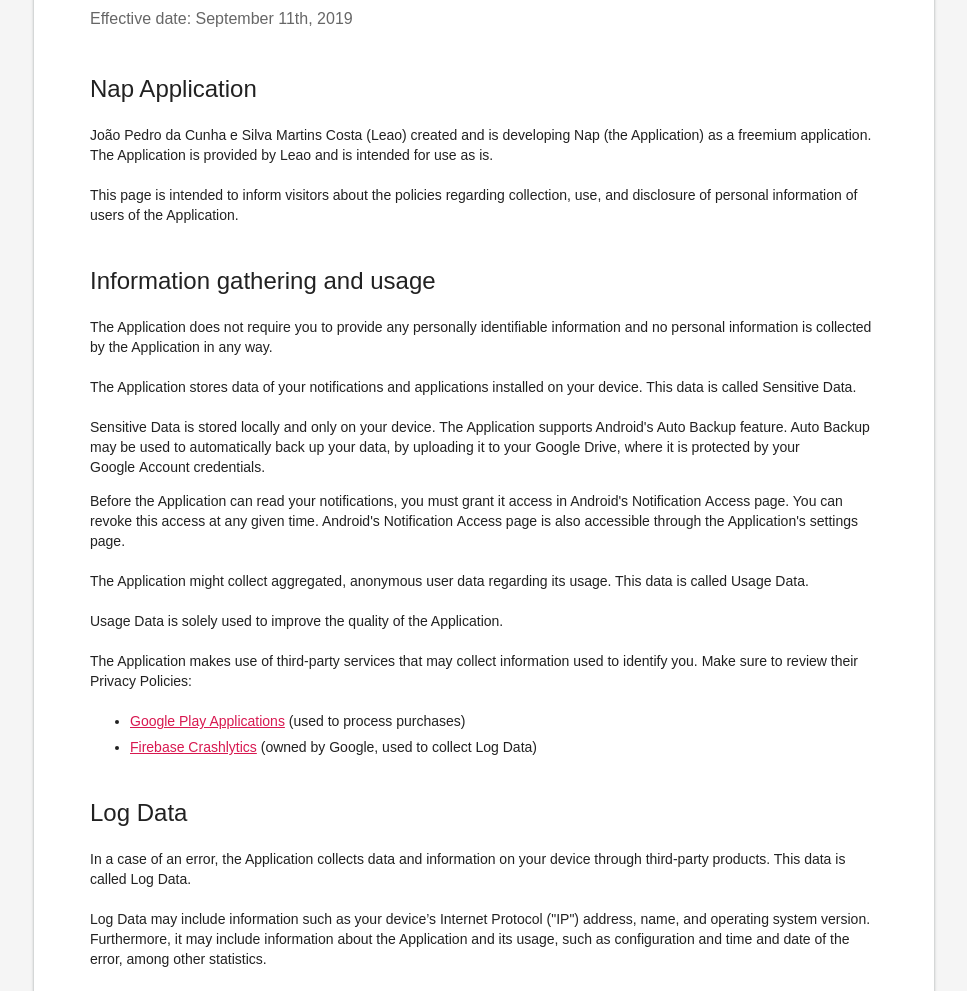
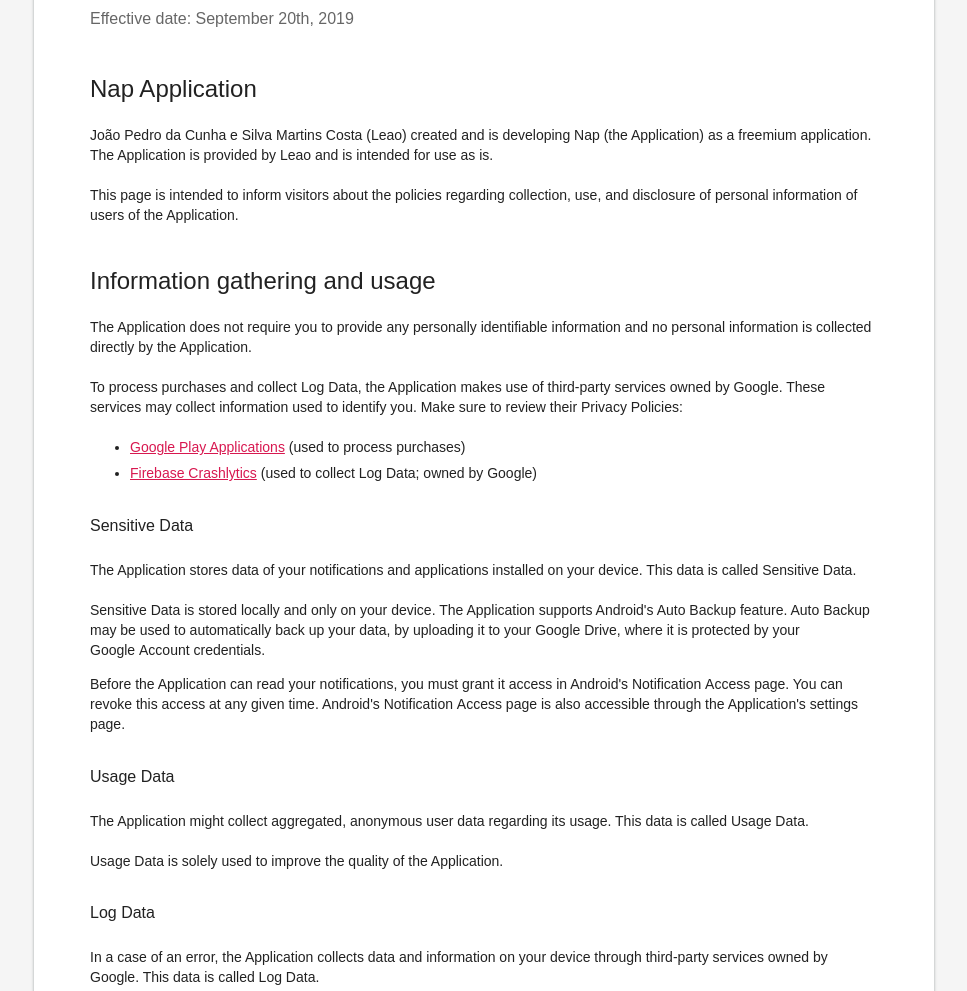
Before and after one commit to Leao/leao-web, a plain HTML site: page nap/privacy/index.html in a window 1280 px wide. Shown: the part 150-1141 px from the top of the page, without its empty margins (156-1123 px from the left). Drawn offline with Linux system fonts and the light colour scheme; a web font is replaced by a local one.

Commit message:
Adds focus on third parties possibly collecting personal information

```diff
--- a/nap/privacy/index.html
+++ b/nap/privacy/index.html
@@ -27,7 +27,7 @@
     <div class="container">
         <div class="content shadow-4dp">
             <h1 class="text-display-2 text-color-primary">Nap: Privacy Policy</h1>
-            <h5 class="text-subhead no-margin-top text-color-secondary">Effective date: September 11th, 2019</h5>
+            <h5 class="text-subhead no-margin-top text-color-secondary">Effective date: September 20th, 2019</h5>
             <h3 class="text-headline">
                 Nap Application
             </h3>
@@ -44,8 +44,28 @@
             </h3>
             <p class="text-body-1">
                 The Application does not require you to provide any personally identifiable information and no personal
-                information is collected by the Application in any way.
+                information is collected directly by the Application.
             </p>
+            <p class="text-body-1">
+                To process purchases and collect Log&nbsp;Data, the Application makes use of third-party services owned
+                by Google. These services may collect information used to identify you. Make sure to review their
+                Privacy&nbsp;Policies:
+            </p>
+            <div>
+                <ul>
+                    <li class="text-body-1">
+                        <a href="https://policies.google.com/privacy" target="_blank">
+                            Google Play Applications</a> (used to process purchases)
+                    </li>
+                    <li class="text-body-1">
+                        <a href="https://firebase.google.com/support/privacy" target="_blank">
+                            Firebase Crashlytics</a> (used to collect Log&nbsp;Data; owned by Google)
+                    </li>
+                </ul>
+            </div>
+            <h5 class="text-subhead">
+                Sensitive&nbsp;Data
+            </h5>
             <p class="text-body-1">
                 The Application stores data of your notifications and applications installed on your device. This data
                 is called Sensitive&nbsp;Data.
@@ -60,6 +80,9 @@
                 Notification&nbsp;Access page. You can revoke this access at any given time. Android's Notification&nbsp;Access
                 page is also accessible through the Application's settings page.
             </p>
+            <h5 class="text-subhead">
+                Usage&nbsp;Data
+            </h5>
             <p class="text-body-1">
                 The Application might collect aggregated, anonymous user data regarding its usage. This data
                 is called Usage&nbsp;Data.
@@ -67,28 +90,12 @@
             <p class="text-body-1">
                 Usage&nbsp;Data is solely used to improve the quality of the Application.
             </p>
-            <div>
-                <p class="text-body-1">
-                    The Application makes use of third-party services that may collect information used to identify you.
-                    Make sure to review their Privacy Policies:
-                </p>
-                <ul>
-                    <li class="text-body-1">
-                        <a href="https://policies.google.com/privacy" target="_blank">
-                            Google Play Applications</a> (used to process purchases)
-                    </li>
-                    <li class="text-body-1">
-                        <a href="https://firebase.google.com/support/privacy" target="_blank">
-                            Firebase Crashlytics</a> (owned by Google, used to collect Log&nbsp;Data)
-                    </li>
-                </ul>
-            </div>
-            <h3 class="text-headline">
+            <h5 class="text-subhead">
                 Log&nbsp;Data
-            </h3>
+            </h5>
             <p class="text-body-1">
                 In a case of an error, the Application collects data and information on your device through third-party
-                products. This data is called Log&nbsp;Data.
+                services owned by Google. This data is called Log&nbsp;Data.
             </p>
             <p class="text-body-1">
                 Log&nbsp;Data may include information such as your device’s Internet Protocol ("IP") address, name, and
--- a/nap/privacy/styles.css
+++ b/nap/privacy/styles.css
@@ -20,6 +20,15 @@ body
   margin-bottom: 11px;
 }
 
+.text-headline
+{
+  font-size: 24px;
+  font-weight: 400;
+  line-height: 32px;
+  padding-top: 16px;
+  margin-bottom: 12px;
+}
+
 .text-subhead
 {
   font-size: 16px;
@@ -32,15 +41,6 @@ body
 .text-subhead.no-margin-top
 {
   margin-top: 0;
-}
-
-.text-headline
-{
-  font-size: 24px;
-  font-weight: 400;
-  line-height: 32px;
-  padding-top: 16px;
-  margin-bottom: 12px;
 }
 
 .text-body-1
```
